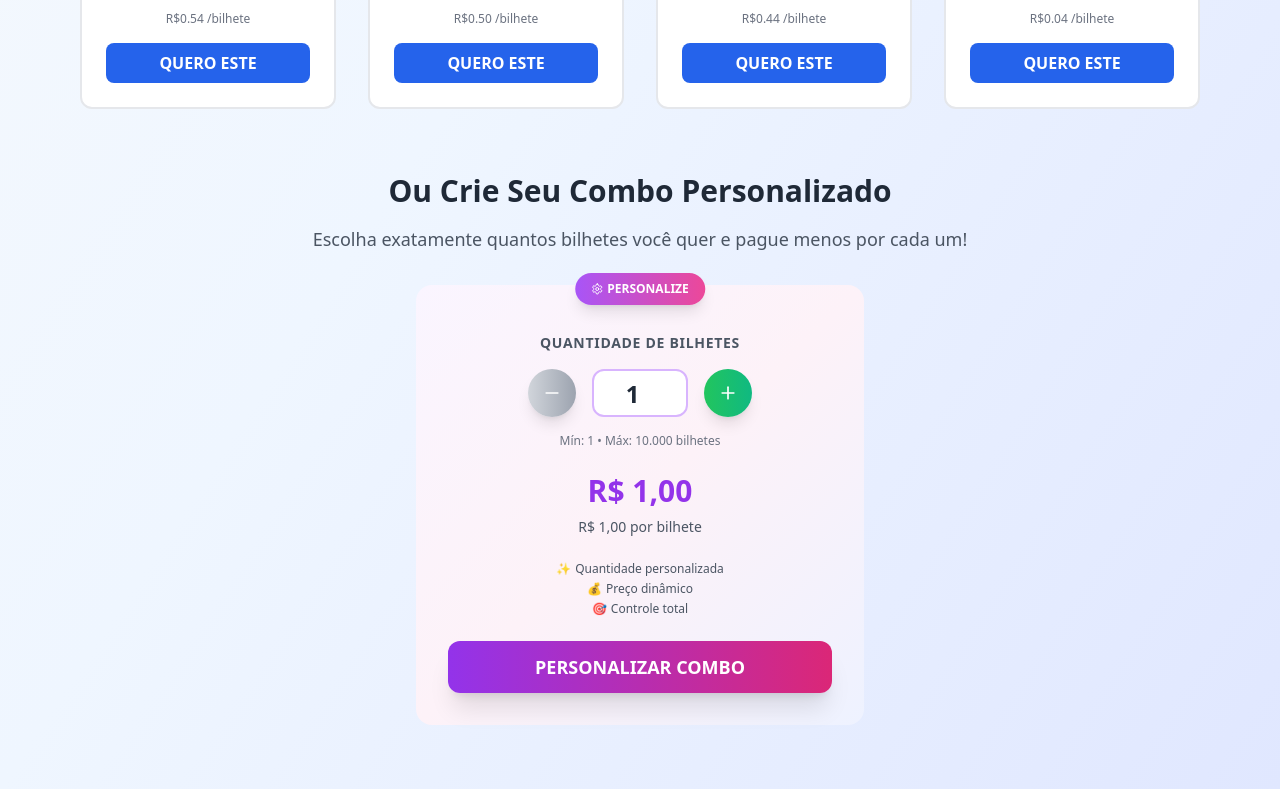
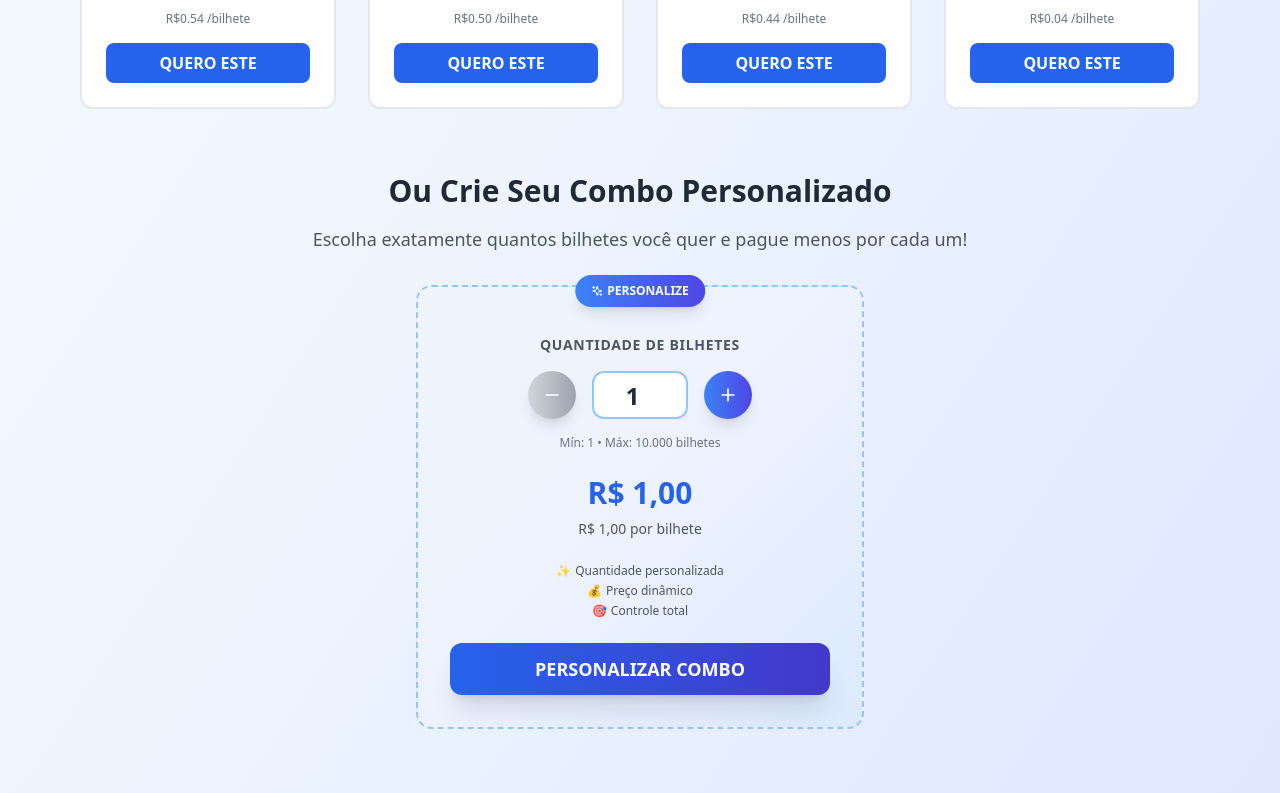
Before and after one commit to retornarcarlosaraujo/checkout, a React (Vite) app: page / in a window 1280 px wide. Shown: the part 1254-2047 px from the top of the page. Built offline with nearby package versions, Linux system fonts and the light colour scheme.

Commit message:
Atualizar design do combo customizável

```diff
--- a/src/components/CustomComboCard.tsx
+++ b/src/components/CustomComboCard.tsx
@@ -1,5 +1,5 @@
 import React, { useState, useEffect } from "react";
-import { Minus, Plus, Settings } from "lucide-react";
+import { Minus, Plus, Sparkles } from "lucide-react";
 import { ComboOption } from "../types";
 
 interface CustomComboCardProps {
@@ -65,11 +65,11 @@ const CustomComboCard: React.FC<CustomComboCardProps> = ({ onSelect }) => {
   };
 
   return (
-    <div className="relative p-8 rounded-2xl border-3 border-dashed border-purple-300 bg-gradient-to-br from-purple-50 via-pink-50 to-indigo-50 hover:shadow-2xl transition-all duration-300 hover:border-purple-400">
+    <div className="relative p-8 rounded-2xl border-2 border-dashed border-blue-300 bg-gradient-to-br from-blue-50 via-indigo-50 to-blue-100 hover:shadow-2xl transition-all duration-300 hover:border-blue-400">
       {/* Custom Badge */}
       <div className="absolute -top-3 left-1/2 transform -translate-x-1/2">
-        <div className="bg-gradient-to-r from-purple-500 to-pink-500 text-white text-xs font-bold px-4 py-2 rounded-full flex items-center space-x-1 shadow-lg">
-          <Settings className="h-3 w-3" />
+        <div className="bg-gradient-to-r from-blue-500 to-indigo-600 text-white text-xs font-bold px-4 py-2 rounded-full flex items-center space-x-1 shadow-lg">
+          <Sparkles className="h-3 w-3" />
           <span>PERSONALIZE</span>
         </div>
       </div>
@@ -85,7 +85,7 @@ const CustomComboCard: React.FC<CustomComboCardProps> = ({ onSelect }) => {
             <button
               onClick={handleDecrease}
               disabled={quantity <= 1}
-              className="w-12 h-12 bg-gradient-to-r from-red-500 to-pink-500 hover:from-red-600 hover:to-pink-600 disabled:from-gray-300 disabled:to-gray-400 text-white rounded-full flex items-center justify-center font-bold text-xl shadow-lg hover:shadow-xl transition-all duration-200 disabled:cursor-not-allowed"
+              className="w-12 h-12 bg-gradient-to-r from-blue-500 to-indigo-600 hover:from-blue-600 hover:to-indigo-700 disabled:from-gray-300 disabled:to-gray-400 text-white rounded-full flex items-center justify-center font-bold text-xl shadow-lg hover:shadow-xl transition-all duration-200 disabled:cursor-not-allowed transform hover:scale-105"
             >
               <Minus className="h-5 w-5" />
             </button>
@@ -97,14 +97,14 @@ const CustomComboCard: React.FC<CustomComboCardProps> = ({ onSelect }) => {
                 onChange={handleInputChange}
                 min="1"
                 max="10000"
-                className="w-24 h-12 text-center text-2xl font-black text-gray-800 border-2 border-purple-300 rounded-xl focus:border-purple-500 focus:ring-4 focus:ring-purple-100 transition-all duration-200"
+                className="w-24 h-12 text-center text-2xl font-black text-gray-800 border-2 border-blue-300 rounded-xl focus:border-blue-500 focus:ring-4 focus:ring-blue-100 transition-all duration-200"
               />
             </div>
 
             <button
               onClick={handleIncrease}
               disabled={quantity >= 10000}
-              className="w-12 h-12 bg-gradient-to-r from-green-500 to-emerald-500 hover:from-green-600 hover:to-emerald-600 disabled:from-gray-300 disabled:to-gray-400 text-white rounded-full flex items-center justify-center font-bold text-xl shadow-lg hover:shadow-xl transition-all duration-200 disabled:cursor-not-allowed"
+              className="w-12 h-12 bg-gradient-to-r from-blue-500 to-indigo-600 hover:from-blue-600 hover:to-indigo-700 disabled:from-gray-300 disabled:to-gray-400 text-white rounded-full flex items-center justify-center font-bold text-xl shadow-lg hover:shadow-xl transition-all duration-200 disabled:cursor-not-allowed transform hover:scale-105"
             >
               <Plus className="h-5 w-5" />
             </button>
@@ -117,7 +117,7 @@ const CustomComboCard: React.FC<CustomComboCardProps> = ({ onSelect }) => {
 
         {/* Price Display */}
         <div className="mb-6">
-          <div className="text-3xl font-black text-purple-600 mb-2">
+          <div className="text-3xl font-black text-blue-600 mb-2">
             R$ {totalPrice.toFixed(2).replace('.', ',')}
           </div>
           <div className="text-sm text-gray-600 mb-2">
@@ -134,15 +134,15 @@ const CustomComboCard: React.FC<CustomComboCardProps> = ({ onSelect }) => {
         {/* Benefits */}
         <div className="mb-6 text-xs text-gray-600 space-y-1">
           <div className="flex items-center justify-center space-x-1">
-            <span className="text-purple-500">✨</span>
+            <span className="text-blue-500">✨</span>
             <span>Quantidade personalizada</span>
           </div>
           <div className="flex items-center justify-center space-x-1">
-            <span className="text-purple-500">💰</span>
+            <span className="text-blue-500">💰</span>
             <span>Preço dinâmico</span>
           </div>
           <div className="flex items-center justify-center space-x-1">
-            <span className="text-purple-500">🎯</span>
+            <span className="text-blue-500">🎯</span>
             <span>Controle total</span>
           </div>
         </div>
@@ -150,7 +150,7 @@ const CustomComboCard: React.FC<CustomComboCardProps> = ({ onSelect }) => {
         {/* Select Button */}
         <button
           onClick={handleSelect}
-          className="w-full py-3 px-6 bg-gradient-to-r from-purple-600 to-pink-600 hover:from-purple-700 hover:to-pink-700 text-white rounded-xl font-bold text-lg shadow-xl hover:shadow-2xl transform hover:scale-105 transition-all duration-300"
+          className="w-full py-3 px-6 bg-gradient-to-r from-blue-600 to-indigo-700 hover:from-blue-700 hover:to-indigo-800 text-white rounded-xl font-bold text-lg shadow-xl hover:shadow-2xl transform hover:scale-105 transition-all duration-300"
         >
           PERSONALIZAR COMBO
         </button>
```
